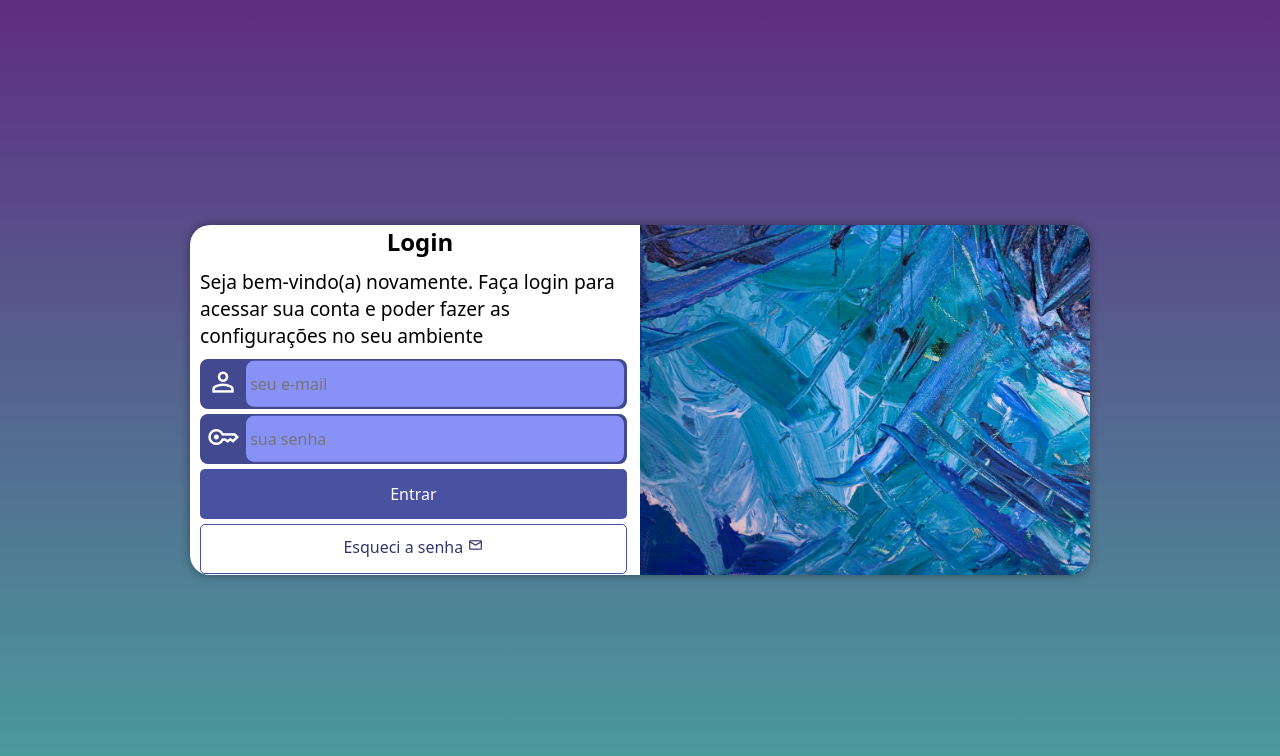
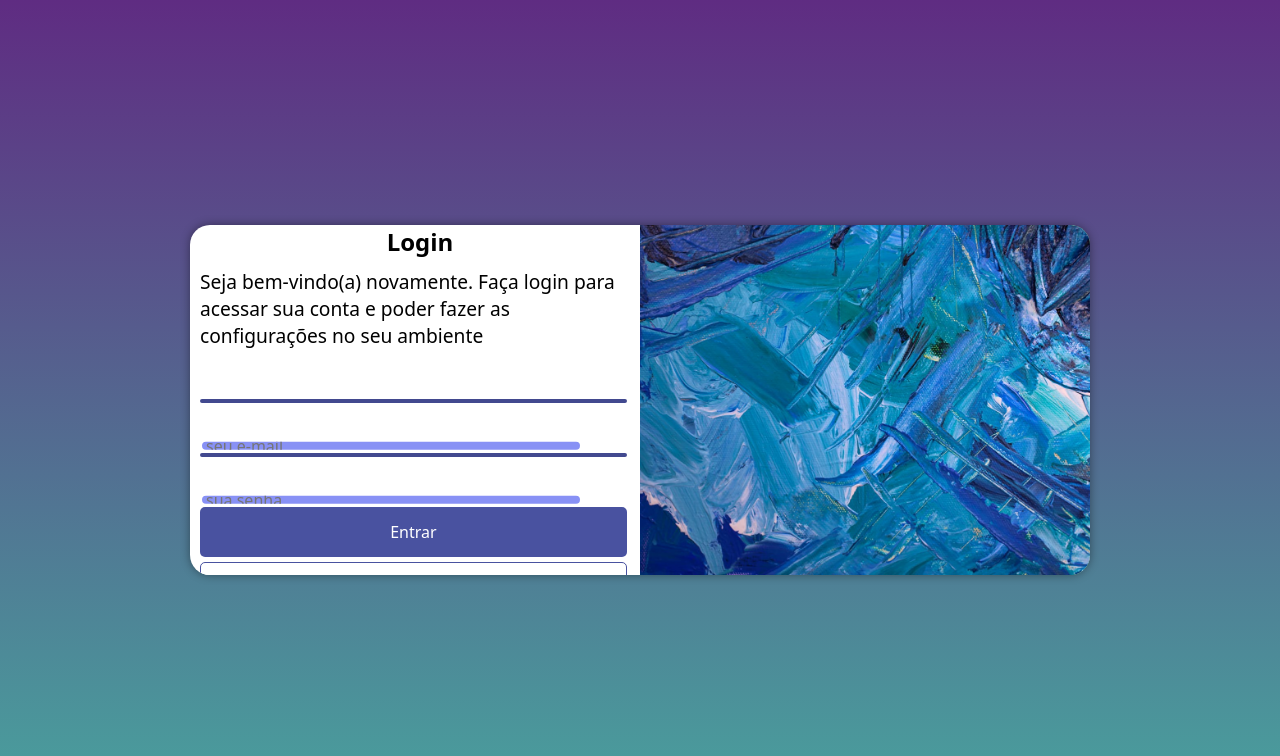
Before and after one commit to JonatanSantos1996/projeto-loginho, a plain HTML site: page index.html in a window 1280 px wide. Drawn offline with nearby package versions, Linux system fonts and the light colour scheme.

Commit message:
Update style.css

```diff
--- a/estilos/style.css
+++ b/estilos/style.css
@@ -45,7 +45,7 @@ div.campo > span {
           color: white;
           font-size: 2em;
           padding: 5px;
-          width: 40px;
+          width: 50px;
 }
 
 form > a.botao {
@@ -76,8 +76,8 @@ form > div.campo {
           border: 2px solid #42498f;
           border-radius: 8px;
           display: block;
-          height: 50px;
-          margin: 5px 0px;
+          height: 0px;
+          margin: 50px 0px;
           width: 97%;
 }
 
```
